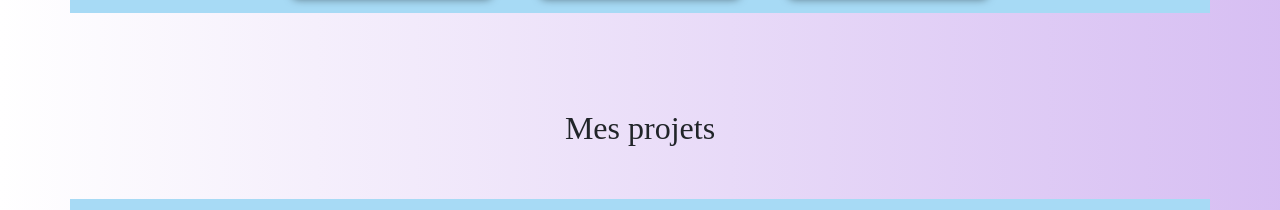
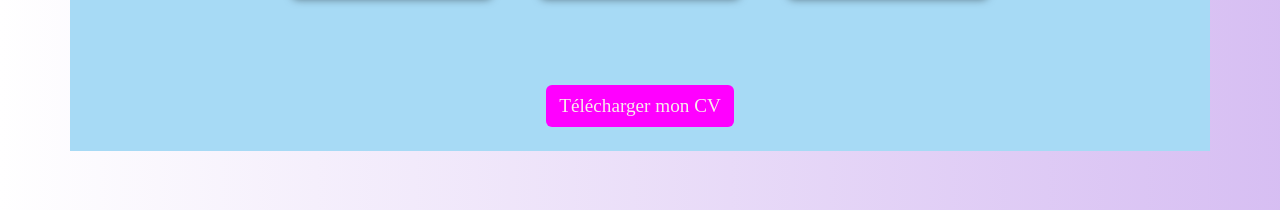
Before and after one commit to manondeveloppement/Site-perso, a website: page Portfolio.html in a window 1280 px wide. Shown: the part 1272-1482 px from the top of the page. Drawn offline with nearby package versions, Linux system fonts and the light colour scheme; a web font is replaced by a local one.

Commit message:
Dernière modif

```diff
--- a/Portfolio.html
+++ b/Portfolio.html
@@ -96,6 +96,9 @@
     <div class="card-custom  rounded my-3">
         <img src="img/Bootstrap.png" alt="Bootstrap" class="img-fluid w-50 mt-3">
         <h3>Bootstrap</h3>
+    </div>
+    <div class="text-center my-4 justify-content-center">
+        <a href="CV/Mon CV.pdf" class="btn btn-custom" download>Télécharger mon CV</a>
     </div>
 </div>
 </div>
--- a/css/style.css
+++ b/css/style.css
@@ -29,7 +29,6 @@ footer{
 .navbar-nav {
     text-align: center; /* Centre le texte */
 }
-
 .nav-item {
     display: inline-block; /* Pour que les éléments s'affichent sur la même ligne */
     margin: 0 auto; /* Centre les éléments */
```
Also changed, not shown: 1 other file.
